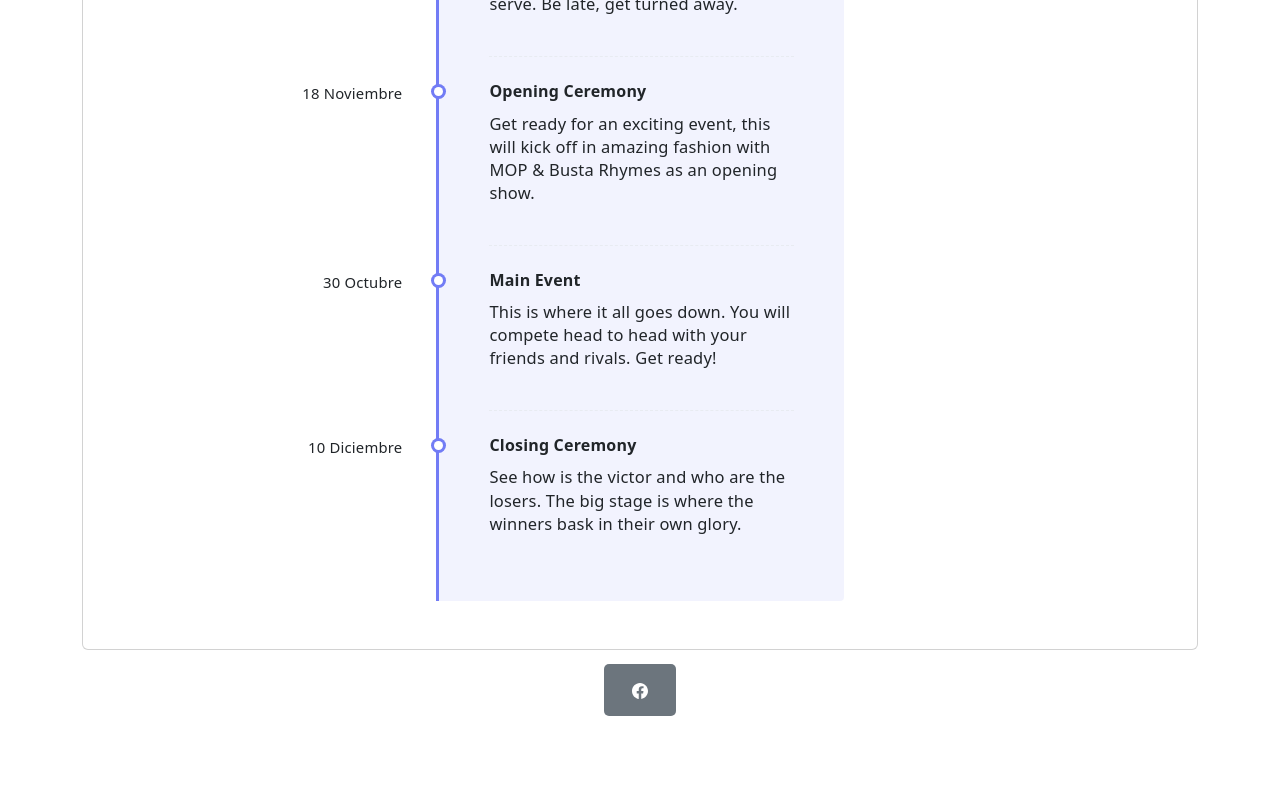
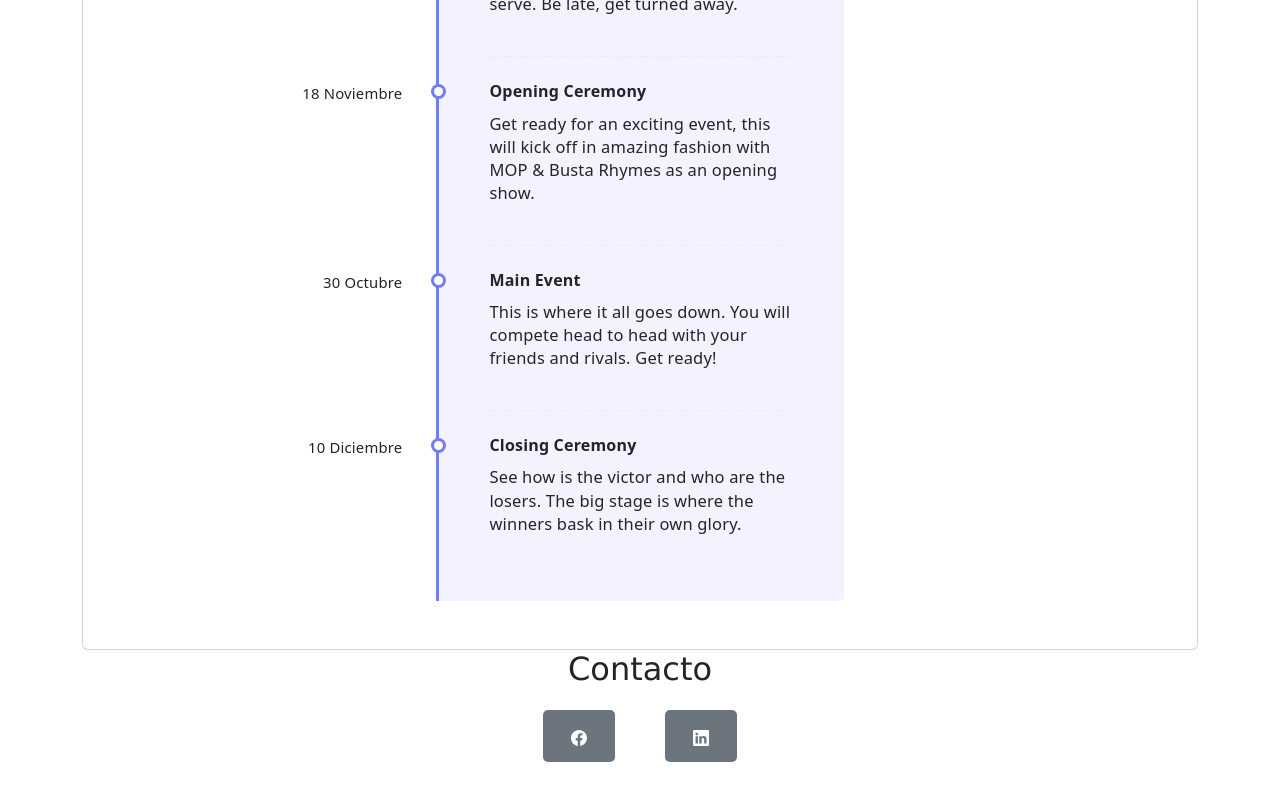
Before and after one commit to Reyniux26/PageEducGloria, a React (Vite) app in the folder PageWebProfGloria/: page / in a window 1280 px wide. Shown: the part 686-1486 px from the top of the page. Before the commit the page ends 1448 px from the top, so only its background shows below. Built offline with nearby package versions, Linux system fonts and the light colour scheme.

Commit message:
Detallar contacto

```diff
--- a/PageWebProfGloria/src/Componentes/Contacto.jsx
+++ b/PageWebProfGloria/src/Componentes/Contacto.jsx
@@ -2,11 +2,18 @@
 
 const Contacto = () => {
   return (
-    <div>
+    <div className='BOTONES' >
+       {/*Agregar espaciado superior en contacto*/}
+      <h2>Contacto</h2>
         <i class="bi bi-facebook"></i>
         <button type="button" class="btn btn-secondary">
                 <svg xmlns="http://www.w3.org/2000/svg" width="16" height="16" fill="currentColor"  class="bi bi-facebook" viewBox="0 0 16 16">
   <path d="M16 8.049c0-4.446-3.582-8.05-8-8.05C3.58 0-.002 3.603-.002 8.05c0 4.017 2.926 7.347 6.75 7.951v-5.625h-2.03V8.05H6.75V6.275c0-2.017 1.195-3.131 3.022-3.131.876 0 1.791.157 1.791.157v1.98h-1.009c-.993 0-1.303.621-1.303 1.258v1.51h2.218l-.354 2.326H9.25V16c3.824-.604 6.75-3.934 6.75-7.951"></path>
+</svg>
+              </button>
+              <button type="button" class="btn btn-secondary">
+                <svg xmlns="http://www.w3.org/2000/svg" width="16" height="16" fill="currentColor" class="bi bi-linkedin" viewBox="0 0 16 16">
+  <path d="M0 1.146C0 .513.526 0 1.175 0h13.65C15.474 0 16 .513 16 1.146v13.708c0 .633-.526 1.146-1.175 1.146H1.175C.526 16 0 15.487 0 14.854zm4.943 12.248V6.169H2.542v7.225zm-1.2-8.212c.837 0 1.358-.554 1.358-1.248-.015-.709-.52-1.248-1.342-1.248S2.4 3.226 2.4 3.934c0 .694.521 1.248 1.327 1.248zm4.908 8.212V9.359c0-.216.016-.432.08-.586.173-.431.568-.878 1.232-.878.869 0 1.216.662 1.216 1.634v3.865h2.401V9.25c0-2.22-1.184-3.252-2.764-3.252-1.274 0-1.845.7-2.165 1.193v.025h-.016l.016-.025V6.169h-2.4c.03.678 0 7.225 0 7.225z"></path>
 </svg>
               </button>
     </div>
```
